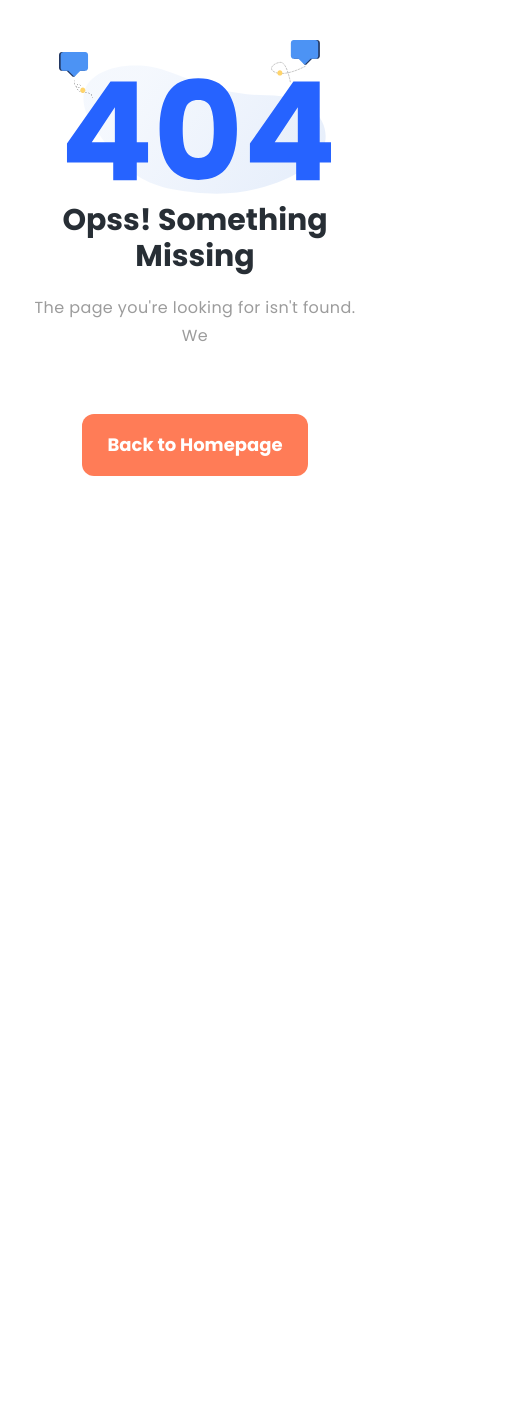
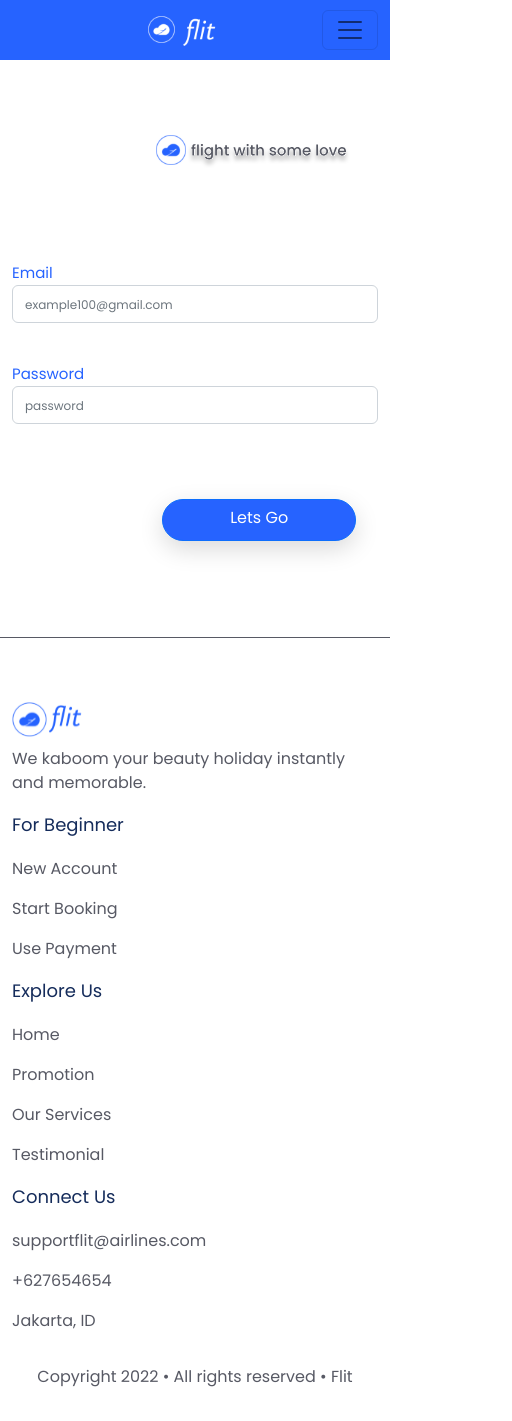
Before and after one commit to PerdanaMain/platinum-project-frontend, a React (Create React App) app: page /login2 in a window 390 px wide. Before the commit this address led to /404. Shown: the whole page, 512 px wide, since content can reach past the window. Before the commit the page ends 844 px from the top, so only its background shows below. Built offline with nearby package versions, Linux system fonts and the light colour scheme.

Commit message:
update navbar responsive

```diff
--- a/src/App.js
+++ b/src/App.js
@@ -4,6 +4,7 @@ import Landing from "./page/Landing";
 import Login from "./page/Login";
 import Regist from "./page/Register";
 import NotFound from "./page/generateNotFound";
+import FormLogin from "./page/Login2";
 
 function App() {
   return (
@@ -11,6 +12,7 @@ function App() {
       <Routes>
         <Route path="/" element={<Landing />} />
         <Route path="/login" element={<Login />} />
+        <Route path="/login2" element={<FormLogin />} />
         <Route path="/regist" element={<Regist />} />
         <Route path="/404" element={<NotFound />} />
         <Route path="*" element={<Navigate to="/404" />} />
--- a/src/components/Footer.js
+++ b/src/components/Footer.js
@@ -4,23 +4,30 @@ const Footer = () => {
   return (
     <footer id="footer">
       <div className="container-md d-flex flex-column flex-lg-row justify-content-between mt-3 mb-3 footer-container pt-5">
-        <div className="address footer-child col-4">
+        <div className="address footer-child col-auto" style={{ width: 350 }}>
           <img src="./assets/landing/flit-2 1.svg" alt="" width={35} />
           <img src="./assets/landing/flit-3 1.svg" alt="" width={35} />
-          <p className="flit-tagline">flight with some love</p>
-          <p className="flit-tagline-2">
+
+          <p className="brand-tagline">
             We kaboom your beauty holiday instantly and memorable.
           </p>
         </div>
-        <div className="col-2">
+        <div className="col-auto mr-5">
           <p class="header-ftr">For Beginner</p>
           <div class="footer-child">
-            <p>New Account</p>
-            <p>Start Booking</p>
-            <p>Use Payment</p>
+          <p>
+              <a href="#promotion">New Account</a>
+            </p>
+            <p>
+              <a href="#our-service">Start Booking</a>
+            </p>
+            <p>
+              <a href="#testimonial">Use Payment</a>
+            </p>
+
           </div>
         </div>
-        <div className="col-2 navigation">
+        <div className="col-auto mr-5 navigation">
           <p class="header-ftr">Explore Us</p>
           <div class="footer-child">
             <p>
@@ -37,16 +44,16 @@ const Footer = () => {
             </p>
           </div>
         </div>
-        <div className="col-3 contact">
+        <div className="col-auto mr-5 contact">
           <p class="header-ftr">Connect Us</p>
           <div class="footer-child">
             <p>supportflit@airlines.com</p>
-            <p>+62 7654 654</p>
+            <p>+627654654</p>
             <p>Jakarta, ID</p>
           </div>
         </div>
       </div>
-      <p className="copyrigth text-center pb-3" style={{ color: " #575964" }}>
+      <p className="info-footercopyrigth text-center pb-3" style={{ color: " #575964" }}>
         Copyright 2022 • All rights reserved • Flit
       </p>
     </footer>
--- /dev/null
+++ b/src/components/FormLogin.js
@@ -0,0 +1,67 @@
+import React from "react";
+import "../css/index.css";
+function FormLogin() {
+    return (
+      <div>
+        <div className="container">
+          <div className="row row-cols-md-12 row-cols-1 d-flex justify-content-center align-items-center hero mb-5">
+
+            <form class="form justify-content-center align-items-center mb-5">
+                <div className="row align-items-center">
+                    <div className="col">
+                    <div
+                            className="tagline"
+                            style={{
+                            "margin-top": "75px",
+                            "margin-bottom": "54px",
+                            "margin-left": "144px",
+                            }}
+                        >
+                            <img src="./assets/login/Tagline Login.svg" alt="" class="hero-headline" />
+                    </div>
+                    </div>
+
+                </div>
+                <div className="row align-items-start">
+
+                    <div className="col">
+                    <label for="exampleInputEmail1" className="form-label">
+                        Email
+                    </label>
+                    <input
+                        type="email"
+                        placeholder="example100@gmail.com"
+                        id="Username"
+                        className="form-control"
+                        aria-describedby="emailHelp"
+                        required
+                    />
+                    </div>
+
+                <div className="col">
+                  <label for="exampleInputEmail1" className="form-label">
+                    Password
+                  </label>
+                  <input
+                    type="password"
+                    className="form-control"
+                    name="password"
+                    placeholder="password"
+                    aria-label="Password"
+                    id="password"
+                    aria-describedby="basic-addon2"
+                    required
+                  />
+                </div>
+
+              </div>
+              <button className="btn btn-primary btn-md mb-6" type="submit">
+                <p>Lets Go</p>
+              </button>
+            </form>
+          </div>
+        </div>
+      </div>
+    );
+  }
+export default FormLogin;
--- a/src/components/FormRegister.js
+++ b/src/components/FormRegister.js
@@ -5,25 +5,31 @@ import "../css/index.css";
 function FormRegister() {
   return (
     <div>
-      <div className="card">
-        <div className="card-body">
-          <img
-            className="logo-flit"
-            src="../assets/register/TaglineLogin.svg"
-            alt="Logo"
-          />
-          <form>
+      <div className="container">
+        <div className="row row-cols-md-12 row-cols-1 d-flex justify-content-center align-items-center hero mb-5">
+
+          <form class="form justify-content-center align-items-center mb-5">
+          <div
+            className="tagline"
+            style={{
+              "margin-top": "75px",
+              "margin-bottom": "54px",
+              "margin-left": "144px",
+            }}
+          >
+            <img src="./assets/login/Tagline Login.svg" alt="" className="hero-headline" />
+          </div>
             <div className="row align-items-start">
               <div className="col">
                 <label for="exampleInputEmail1" className="form-label">
                   First Name
                 </label>
                 <input
-                  type="email"
+                  type="firstname"
                   placeholder="First Name"
-                  id="Username"
+                  id="firstname"
                   className="form-control"
-                  aria-describedby="emailHelp"
+                  aria-describedby="nameHelp"
                   required
                 />
               </div>
@@ -32,11 +38,11 @@ function FormRegister() {
                   Last Name
                 </label>
                 <input
-                  type="email"
+                  type="lastname"
                   placeholder="Last Name"
-                  id="Username"
+                  id="lastnmae"
                   className="form-control"
-                  aria-describedby="emailHelp"
+                  aria-describedby="nameHelp"
                   required
                 />
               </div>
@@ -79,7 +85,7 @@ function FormRegister() {
                   Mobile Number
                 </label>
                 <input
-                  type="email"
+                  type="nohp"
                   placeholder="08xxxxxxxxx"
                   id="Username"
                   className="form-control"
@@ -133,7 +139,7 @@ function FormRegister() {
                 />
               </div>
             </div>
-            <button className="btn btn-primary btn-md" type="submit">
+            <button className="btn btn-primary btn-md mb-6" type="submit">
               <p>Sign Up Now</p>
             </button>
           </form>
--- a/src/components/Navbar.js
+++ b/src/components/Navbar.js
@@ -20,36 +20,20 @@ const Navbar = () => {
           className="navbar-toggler"
           type="button"
           data-bs-toggle="collapse"
-          data-bs-target="#navbarSupportedContent"
-          aria-controls="navbarSupportedContent"
+          data-bs-target="#navbarNavAltMarkup"
+          aria-controls="navbarNavAltMarkup"
           aria-expanded="false"
           aria-label="Toggle navigation"
         >
           <span className="navbar-toggler-icon"></span>
         </button>
-        <div className="collapse navbar-collapse" id="navbarSupportedContent">
-          <ul className="navbar-nav mx-auto mb-2 mb-lg-0">
-            <li className="nav-item">
-              <a className="nav-link" href="#home">
-                Home
-              </a>
-            </li>
-            <li className="nav-item">
-              <a className="nav-link" href="#our-service" id="">
-                Our Services
-              </a>
-            </li>
-            <li className="nav-item">
-              <a className="nav-link" href="#why-us">
-                Why Us
-              </a>
-            </li>
-            <li className="nav-item">
-              <a className="nav-link" href="#testimonial">
-                Testimonial
-              </a>
-            </li>
-          </ul>
+        <div className="collapse navbar-collapse" id="navbarNavAltMarkup">
+          <div class="navbar-nav mx-auto my-3 my-lg-0">
+                <a class="nav-link" aria-current="page" href="index.html">Home</a>
+                <a class="nav-link" href="#">Our Services</a>
+                <a class="nav-link" href="#">Why Us</a>
+                <a class="nav-link" href="#">Testimonial</a>
+          </div>
           <form class="d-flex">
             <a href="/login">Sign In</a>
           </form>
--- a/src/css/index.css
+++ b/src/css/index.css
@@ -9,12 +9,45 @@ nav {
   background-color: #2663ff;
   color: white;
   width: 100%;
+  padding: 20px 0;
 }
 
 div .logo.d-flex {
   padding-left: 88px;
 }
 
+.navbar .navbar-nav .nav-link {
+  color: white;;
+  font-size: 16px;
+  font-weight: 400;
+}
+.navbar .navbar-nav .nav-link.active {
+  color: #FFFFFF;
+  border-bottom: 2px solid #01FB34;
+  padding-right: 0;
+  padding-left: 0;
+  padding-bottom: 0;
+}
+.navbar .navbar-nav .dropdown-menu {
+  padding: 12px;
+  border-radius: 18px;
+}
+.navbar .navbar-nav .dropdown-menu .dropdown-item {
+  padding-top: 10px;
+  padding-bottom: 10px;
+  border-radius: 48px;
+  padding-left: 10px;
+}
+.navbar .navbar-nav .list-group .list-group-item {
+  background-color: transparent !important;
+  color: #A3A5AA;
+}
+
+@media (min-width: 1000px) {
+  .navbar .navbar-nav .nav-link {
+    margin: 0 30px;
+  }
+}
 /* div#navbarSupportedContent.collapse.navbar-collapse {
   padding-left: 187px;
 } */
@@ -68,6 +101,31 @@ form a {
 
 }
 
+
+@media (min-width: 576px) {
+  .jumbotron.background-image {
+    width: 100%;
+    height: auto;
+  }
+}
+
+@media (min-width: 768px) {
+  .jumbotron.background-image {
+    width: 100%;
+    height: auto;
+  }
+}
+
+@media (min-width: 992px) {
+  .jumbotron.background-image {
+    width: 100%;
+    height: auto;
+  }
+
+  .footer .info-footer {
+    padding: 0 6rem 3rem;
+  }
+}
 /* enf of Jumbotron */
 
 
@@ -249,12 +307,53 @@ form a {
 
 
 /* End Of Testimonial */
+/* Login */
+.login.header {
+  height: auto;
+}
+
+.header .hero {
+  padding: 100px 0;
+  text-align: center;
+}
+
+.tagline{
+  width: auto;
+
+}
+.form{
+  width: 100%;
+  max-width: 500px;
+}
+.flit-tagline{
+  width: 100%;
+  height: auto;
+}
+.form input:focus {
+  box-shadow: none;
+  border-color: 2663FF;
+}
+.form-login {
+  background-color: #FFFFFF;
+  border-radius: 24px;
+  padding: 24px 24px 30px;
+  row-gap: 20px;
+  width: 100%;
+  max-width: 500px;
+}
+.form-login input {
+  padding: 13px 16px;
+  border-radius: 14px;
+  border: 2px solid #BABABA;
+}
+.form-login input:focus {
+  box-shadow: none;
+  border-color: 2663FF;
+}
+/* end login  */
+
 
 /* Footer */
-footer {
-  margin-top: 100px;
-  height: 291px;
-}
 
 #footer {
   border-top: 1px #575964 solid;
@@ -283,11 +382,10 @@ footer {
 
 .header-ftr {
   width: px;
-  height: 24px;
+  height: 30px;
   font-weight: 500;
   font-size: 18px;
   line-height: 27px;
-
   color: #152c5b;
 }
 
@@ -306,10 +404,46 @@ footer {
   font-weight: 300;
   font-size: 16px;
   line-height: 24px;
-
   color: #575964;
 }
 
+@media (min-width: 576px) {
+  .footer .footer-child {
+    padding: 5rem 2rem 3rem 2rem;
+  }
+
+  .footer .header-ftr {
+    margin-top: 2rem;
+  }
+  .hero-headline{
+    width: auto;
+  }
+
+  .footer .info-footer {
+    padding: 0 2rem 3rem;
+  }
+}
+
+@media (min-width: 768px) {
+  .footer .footer-child {
+    padding: 5rem 4rem 6rem 4rem;
+  }
+
+
+  .footer .info-footer {
+    padding: 0 4rem 3rem;
+  }
+}
+
+@media (min-width: 992px) {
+  .footer .footer-child {
+    padding: 5rem 6rem 6rem 6rem;
+  }
+
+  .footer .info-footer {
+    padding: 0 6rem 3rem;
+  }
+}
 /* End Of Footer */
 
 /* Not Found */
--- /dev/null
+++ b/src/page/Login2.js
@@ -0,0 +1,16 @@
+import React from "react";
+import Navbar from "../components/Navbar";
+import FormLogin from "../components/FormLogin";
+import Footer from "../components/Footer";
+
+const Landing = () => {
+  return (
+    <div>
+      <Navbar />
+      <FormLogin />
+      <Footer />
+    </div>
+  );
+};
+
+export default Landing;
```
Also changed, not shown: src/page/Login.js (line endings or trailing spaces).
